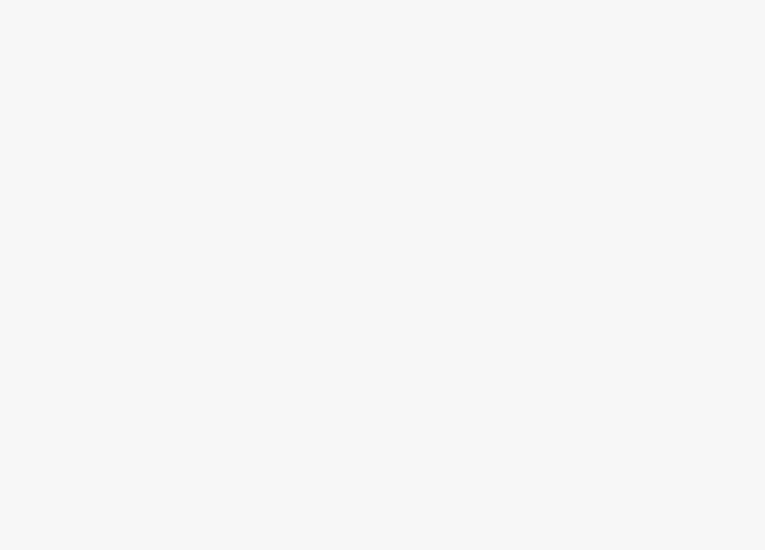
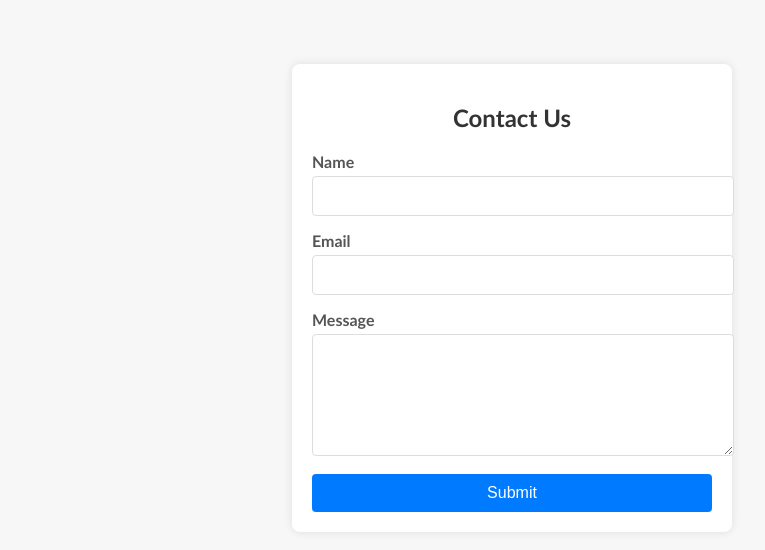
Before and after one commit to tomlukewarden/Client-Portal, a React (Vite) app: page /contact in a window 1280 px wide. Before the commit this address had no page. Shown: the part 862-1412 px from the top of the page, without its empty margins (128-893 px from the left). Before the commit the page ends 800 px from the top, so only its background shows below. Built offline with nearby package versions, Linux system fonts and the light colour scheme.

Commit message:
Cleaning up contact form

```diff
--- a/src/App.jsx
+++ b/src/App.jsx
@@ -6,6 +6,7 @@ import ImportantDates from '../src/client/Pages/Important-Dates/ImportantDates';
 import Mailbox from '../src/client/Pages/Mail/Mailbox';
 import Profile from '../src/client/Pages/Profile/Profile';
 import CaseFile from '../src/client/Pages/Case-File/CaseFile';
+import Contact from './client/Pages/Contact/Contact';
 import Fees from './client/Pages/Fees/Fees';
 import './App.css';
 
@@ -16,7 +17,8 @@ function App() {
         <Route path="/" element={<Dashboard/>} />
         <Route path="/feedback" element={<Feedback/>} />
         <Route path="/important-dates" element={<ImportantDates/>} />
-        <Route path='/fees' element={<Fees/>}></Route>
+        <Route path='/fees' element={<Fees/>}/>
+        <Route path='/contact' element={<Contact/>}/>
         <Route path="/mailbox" element={<Mailbox/>} />
         <Route path="/profile" element={<Profile/>} />
         <Route path="/case-file" element={<CaseFile/>} />
--- /dev/null
+++ b/src/client/Pages/Contact/Contact.css
@@ -0,0 +1,70 @@
+.contact-form-container {
+  display: flex;
+  justify-content: center;
+  align-items: center;
+  height: 100vh;
+  background-color: #f7f7f7;
+}
+
+.contact-form {
+  background: #fff;
+  padding: 20px;
+  border-radius: 8px;
+  box-shadow: 0 0 10px rgba(0, 0, 0, 0.1);
+  max-width: 400px;
+  width: 100%;
+}
+
+.contact-form h2 {
+  margin-bottom: 20px;
+  font-size: 24px;
+  color: #333;
+  text-align: center;
+}
+
+.form-group {
+  margin-bottom: 15px;
+}
+
+.form-group label {
+  display: block;
+  margin-bottom: 5px;
+  font-weight: bold;
+  color: #555;
+}
+
+.form-group input,
+.form-group textarea {
+  width: 100%;
+  padding: 10px;
+  border: 1px solid #ddd;
+  border-radius: 4px;
+  font-size: 16px;
+  color: #333;
+}
+
+.form-group input:focus,
+.form-group textarea:focus {
+  border-color: #007bff;
+  outline: none;
+}
+
+textarea {
+  resize: vertical;
+  min-height: 100px;
+}
+
+button {
+  width: 100%;
+  padding: 10px;
+  background-color: #007bff;
+  border: none;
+  border-radius: 4px;
+  color: #fff;
+  font-size: 16px;
+  cursor: pointer;
+}
+
+button:hover {
+  background-color: #0056b3;
+}
--- /dev/null
+++ b/src/client/Pages/Contact/Contact.jsx
@@ -0,0 +1,75 @@
+import  { useState } from 'react';
+import Nav from '../Dashboard/components/Nav';
+import '../Dashboard/Dashboard.css'
+import './Contact.css';
+
+function Contact() {
+  const [formData, setFormData] = useState({
+    name: '',
+    email: '',
+    message: ''
+  });
+
+  const handleChange = (e) => {
+    const { name, value } = e.target;
+    setFormData((prevData) => ({
+      ...prevData,
+      [name]: value
+    }));
+  };
+
+  const handleSubmit = (e) => {
+    e.preventDefault();
+    // Handle form submission logic here
+    console.log('Form submitted:', formData);
+  };
+
+  return (
+    <>
+      <Nav />
+
+        <div className="contact-form-container">
+      <form onSubmit={handleSubmit} className="contact-form">
+        <h2>Contact Us</h2>
+        <div className="form-group">
+          <label htmlFor="name">Name</label>
+          <input
+            type="text"
+            id="name"
+            name="name"
+            value={formData.name}
+            onChange={handleChange}
+            required
+          />
+        </div>
+        <div className="form-group">
+          <label htmlFor="email">Email</label>
+          <input
+            type="email"
+            id="email"
+            name="email"
+            value={formData.email}
+            onChange={handleChange}
+            required
+          />
+        </div>
+        <div className="form-group">
+          <label htmlFor="message">Message</label>
+          <textarea
+            id="message"
+            name="message"
+            value={formData.message}
+            onChange={handleChange}
+            required
+          ></textarea>
+        </div>
+        <button type="submit">Submit</button>
+      </form>
+    </div>
+
+
+    </>
+  );
+}
+
+export default Contact;
```
